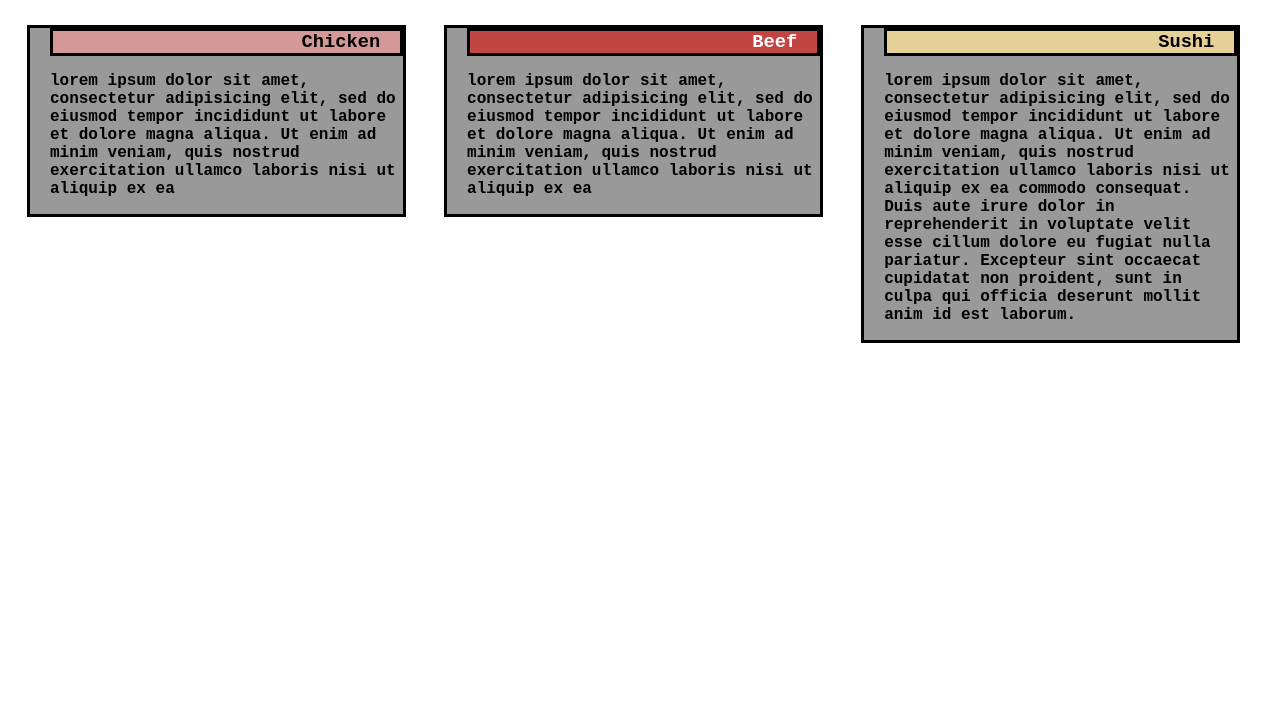
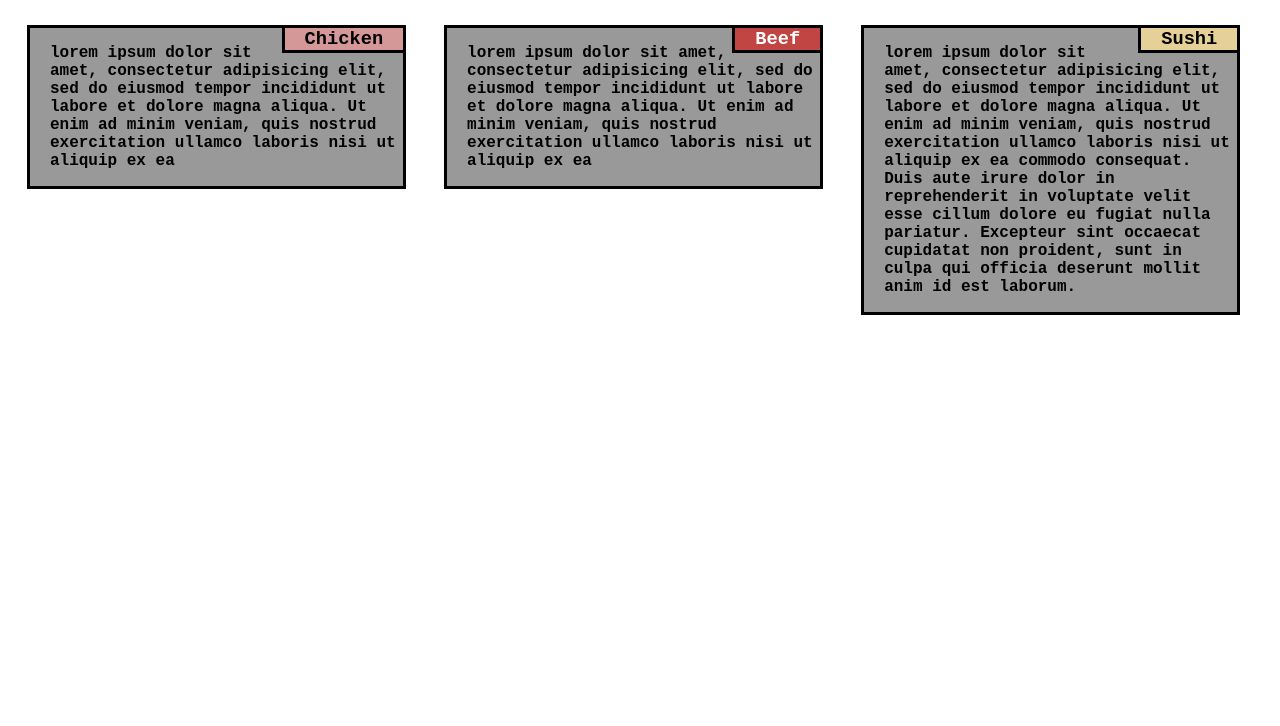
Before and after one commit to ewaldma7/web-dev, a plain HTML site: page mod2_solution/index.html in a window 1280 px wide. Shown: the part 74-800 px from the top of the page. Drawn offline with Linux system fonts and the light colour scheme.

Commit message:
fix: headers now on right side

```diff
--- a/mod2_solution/css/style.css
+++ b/mod2_solution/css/style.css
@@ -7,14 +7,6 @@ body {
 h1 {
     text-align:center;
 }
-h3 {
-    border: black solid;
-    text-align: right;
-    padding-left: 20px;
-    padding-right: 20px;
-    margin: 0;
-
-}
 div {
     border: black solid;
     padding-left: 20px;
@@ -23,6 +15,19 @@ div {
     float:left;
     margin: 1.5%;
 }
+h3 {
+    display: inline;
+    float: right;
+    border: black solid;
+    border-top: 0px;
+    border-right:0px;
+    text-align: center;
+    padding-left: 20px;
+    padding-right: 20px;
+    margin: 0;
+
+}
+
 #chicken h3 {
     background-color: #d59898;
 }
```
